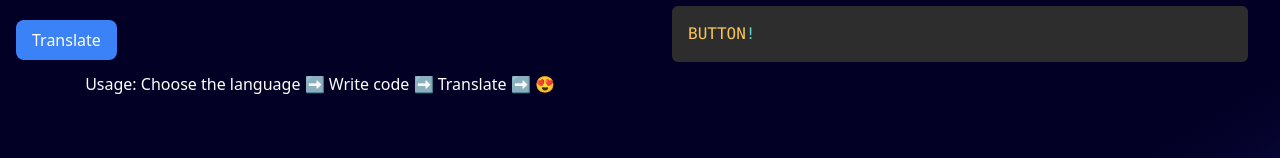
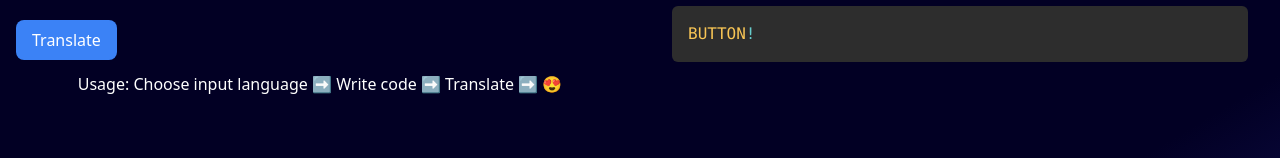
Before and after one commit to gkgeo9/Polyglot, a SvelteKit app: page / in a window 1280 px wide. Shown: the part 430-588 px from the top of the page. Built offline with nearby package versions, Linux system fonts and the light colour scheme; no server answers.

Commit message:
Update +page.svelte

```diff
--- a/src/routes/+page.svelte
+++ b/src/routes/+page.svelte
@@ -198,7 +198,7 @@
 			<p class="p-3 flex-1 text-white max-md:m-auto">{status}</p>
 		</div>
 		<p class="text-white text-center p-3">
-			Usage: Choose the language ➡️ Write code ➡️ Translate ➡️ 😍
+			Usage: Choose input language ➡️ Write code ➡️ Translate ➡️ 😍
 		</p>
 	</div>
 	<div class="w-1/2 p-8">
```
